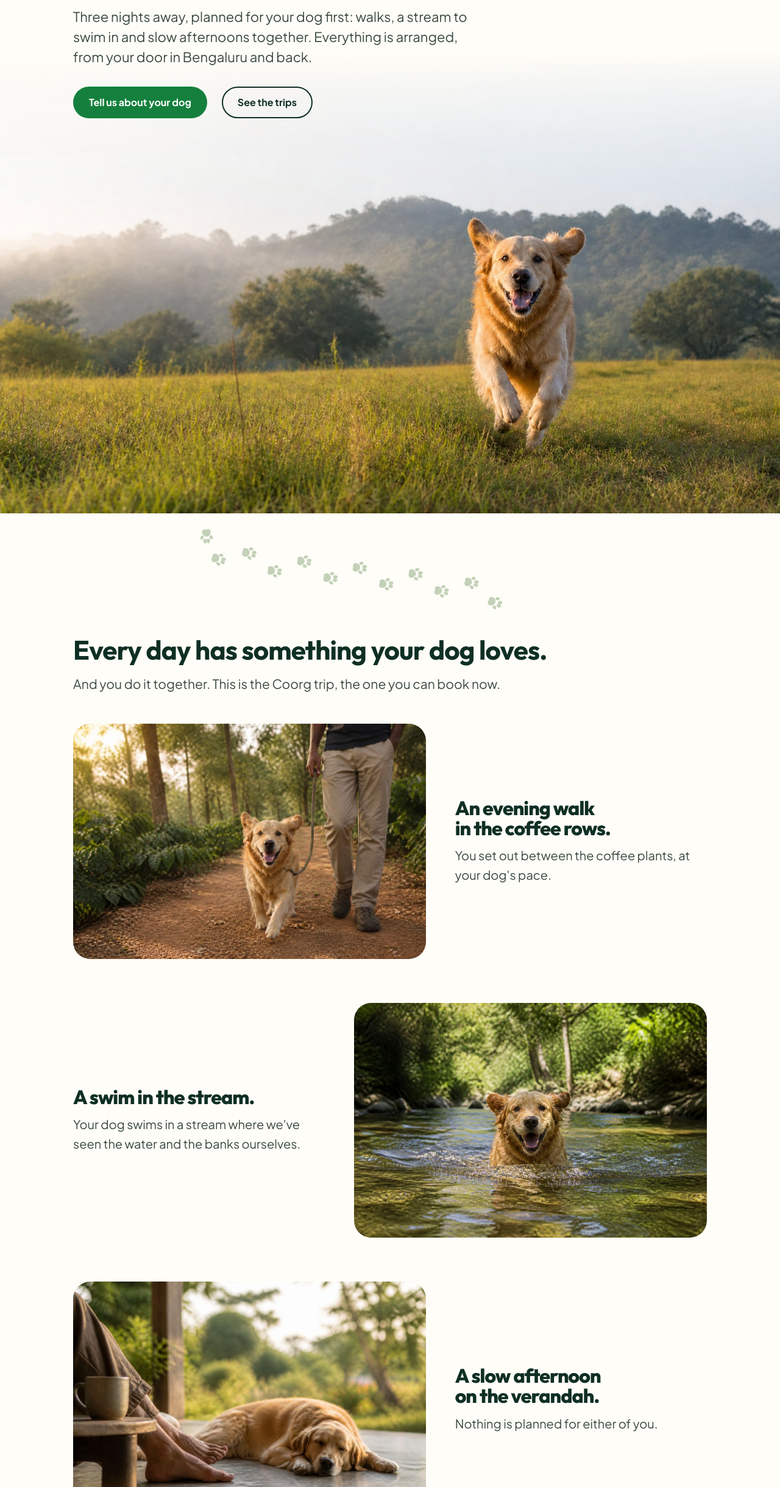
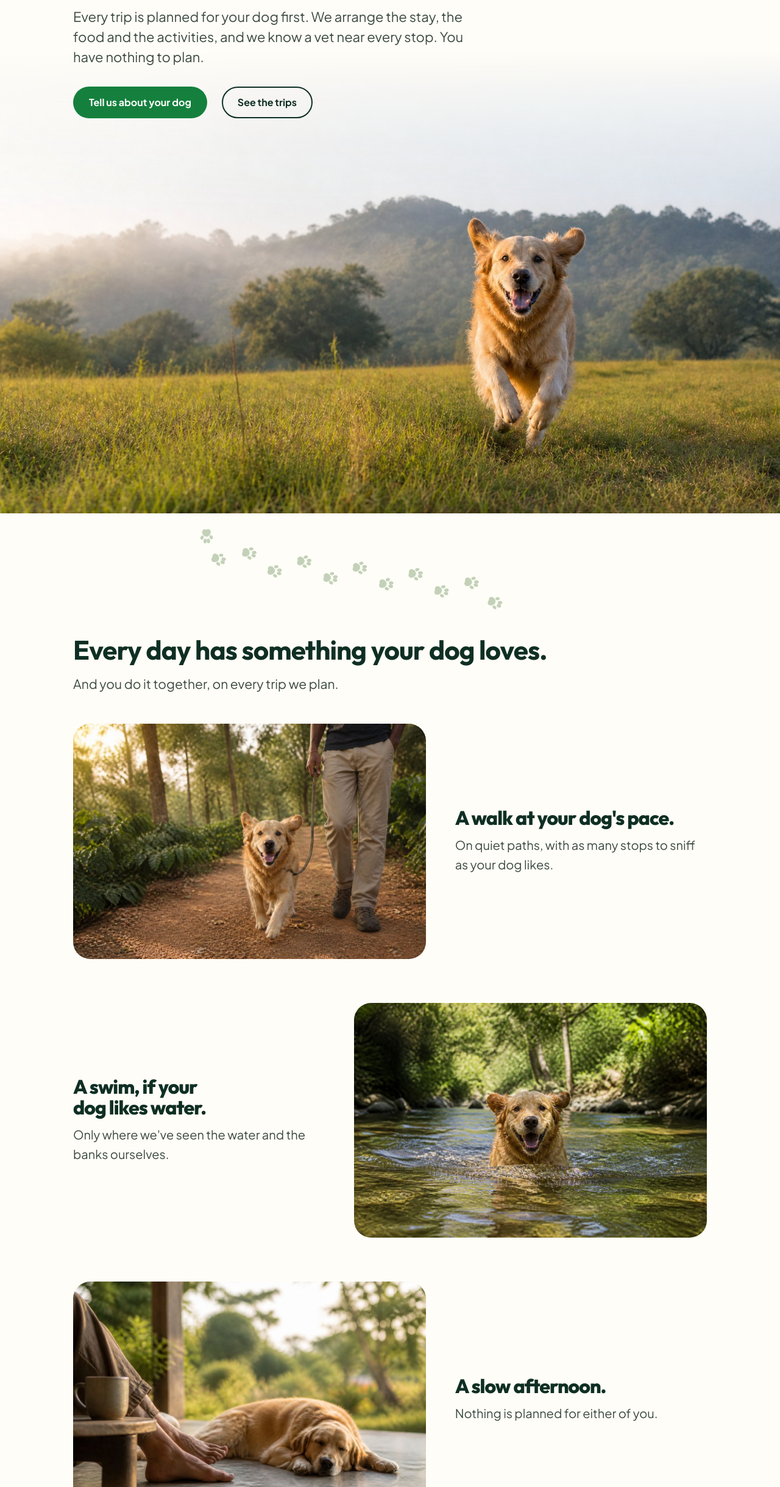
Before and after one commit to trailsunseen/website, a plain HTML site: page v2/index.html in a window 1280 px wide. Shown: the part 301-2740 px from the top of the page at 61% size. Drawn offline with Linux system fonts and the light colour scheme.

Commit message:
v2 draft: hero and second section describe every trip
The hero line and the four moments no longer describe the Coorg trip;
Coorg is named only under Where we go.

Co-Authored-By: Claude Fable 5.2 <noreply@anthropic.com>

```diff
--- a/v2/index.html
+++ b/v2/index.html
@@ -4,13 +4,13 @@
 <meta charset="utf-8">
 <meta name="viewport" content="width=device-width, initial-scale=1">
 <title>Trails Unseen: trips built around your dog</title>
-<meta name="description" content="Private three-night trips from Bengaluru, planned for your dog first: walks, a stream to swim in and slow afternoons together. The stay, the drive and the meals are arranged, and we know a vet near every stop.">
+<meta name="description" content="Private trips from Bengaluru, planned for your dog first. We arrange the stay, the food and the activities, and we know a vet near every stop. You have nothing to plan.">
 <!-- v2 is a draft beside the live site. Remove this line when v2 replaces the home page. -->
 <meta name="robots" content="noindex">
 <meta property="og:type" content="website">
 <meta property="og:site_name" content="Trails Unseen">
 <meta property="og:title" content="Trails Unseen: trips built around your dog">
-<meta property="og:description" content="Private three-night trips from Bengaluru, planned for your dog first: walks, a stream to swim in and slow afternoons together. The stay, the drive and the meals are arranged, and we know a vet near every stop.">
+<meta property="og:description" content="Private trips from Bengaluru, planned for your dog first. We arrange the stay, the food and the activities, and we know a vet near every stop. You have nothing to plan.">
 <meta property="og:image" content="https://trailsunseen.com/og-image.jpg">
 <meta property="og:image:width" content="1200">
 <meta property="og:image:height" content="630">
@@ -61,7 +61,7 @@
 
 <!-- Side trail (wide screens only): a paw marks the section you are reading. -->
 <nav class="rail" aria-label="On this page">
-  <a href="#days"><svg aria-hidden="true"><use href="#paw"/></svg><span>The trip</span></a>
+  <a href="#days"><svg aria-hidden="true"><use href="#paw"/></svg><span>For your dog</span></a>
   <a href="#handled"><svg aria-hidden="true"><use href="#paw"/></svg><span>Taken care of</span></a>
   <a href="#how"><svg aria-hidden="true"><use href="#paw"/></svg><span>How it works</span></a>
   <a href="#trips"><svg aria-hidden="true"><use href="#paw"/></svg><span>Where we go</span></a>
@@ -75,7 +75,7 @@
 <section class="hero" aria-labelledby="hero-title">
   <div class="wrap hero-text">
     <h1 id="hero-title">Trips built around your dog.</h1>
-    <p class="hero-sub">Three nights away, planned for your dog first: walks, a stream to swim in and slow afternoons together. Everything is arranged, from your door in Bengaluru and back.</p>
+    <p class="hero-sub">Every trip is planned for your dog first. We arrange the stay, the food and the activities, and we know a vet near every stop. You have nothing to plan.</p>
     <div class="cta-row">
       <a class="btn btn-primary" href="#form">Tell us about your dog</a>
       <a class="btn btn-quiet" href="#trips">See the trips</a>
@@ -98,9 +98,9 @@
 <section class="days" id="days" aria-labelledby="days-title">
   <div class="wrap">
     <h2 id="days-title">Every day has something your dog loves.</h2>
-    <p class="lede">And you do it together. This is the Coorg trip, the one you can book now.</p>
+    <p class="lede">And you do it together, on every trip we plan.</p>
     <!--
-      These four come from the current itinerary. The owners' final itinerary replaces them.
+      These four are true of every trip (see "Every trip" and the safety promises in brief/FACTS.md). Nothing here names one destination.
       The images are low-quality generated drafts (2026-11-19), not yet picked by the owners. See brief/PROMPTS.md.
     -->
     <ol class="moments">
@@ -108,23 +108,23 @@
         <img src="img/moment-1-walk.jpg" width="1200" height="800" loading="lazy"
              alt="A golden retriever on a leash walking beside its owner on a path between coffee plants, in evening light">
         <div class="moment-text">
-          <h3>An evening walk in the coffee rows.</h3>
-          <p>You set out between the coffee plants, at your dog's pace.</p>
+          <h3>A walk at your dog's pace.</h3>
+          <p>On quiet paths, with as many stops to sniff as your dog likes.</p>
         </div>
       </li>
       <li>
         <img src="img/moment-2-swim.jpg" width="1200" height="800" loading="lazy"
              alt="A golden retriever in a clear forest stream, facing the camera">
         <div class="moment-text">
-          <h3>A swim in the stream.</h3>
-          <p>Your dog swims in a stream where we've seen the water and the banks ourselves.</p>
+          <h3>A swim, if your dog likes water.</h3>
+          <p>Only where we've seen the water and the banks ourselves.</p>
         </div>
       </li>
       <li>
         <img src="img/moment-3-verandah.jpg" width="1200" height="800" loading="lazy"
              alt="A golden retriever asleep on a verandah floor beside a person's bare feet and a cup of coffee">
         <div class="moment-text">
-          <h3>A slow afternoon on the verandah.</h3>
+          <h3>A slow afternoon.</h3>
           <p>Nothing is planned for either of you.</p>
         </div>
       </li>
@@ -132,8 +132,8 @@
         <img src="img/moment-4-ridge.jpg" width="1200" height="800" loading="lazy"
              alt="A golden retriever and its owner sitting on a grassy ridge, seen from behind, looking over misty hills at sunrise">
         <div class="moment-text">
-          <h3>An early drive up to the ridge.</h3>
-          <p>You're up early, while it's cool, for the view from the top.</p>
+          <h3>An early morning with a view.</h3>
+          <p>Up while it's cool, to a ridge where the valley opens up at sunrise.</p>
         </div>
       </li>
     </ol>
@@ -199,7 +199,7 @@
       <li>
         <span class="step-paw" aria-hidden="true"><svg><use href="#paw"/></svg><b>3</b></span>
         <h3>We pick you up.</h3>
-        <p>From your door in Bengaluru, and back. If your dog is tired or unwell on the day, we change the plan.</p>
+        <p>From your door, and back. If your dog is tired or unwell on the day, we change the plan.</p>
       </li>
     </ol>
     <div class="cta-row">
@@ -393,6 +393,6 @@
   </div>
 </footer>
 
-<script src="site.js?v=10"></script>
+<script src="site.js?v=11"></script>
 </body>
 </html>
```
